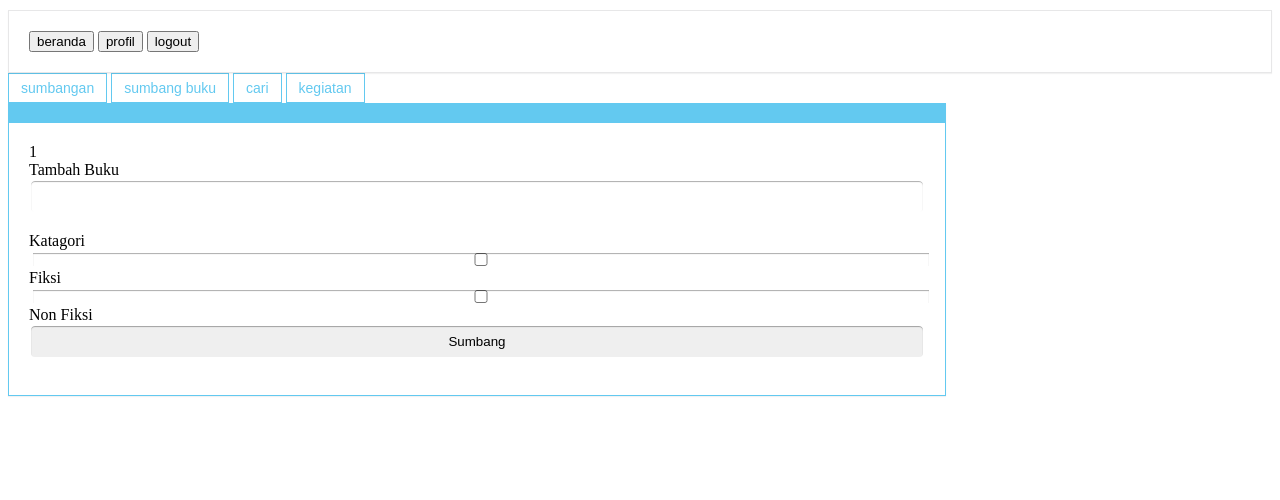
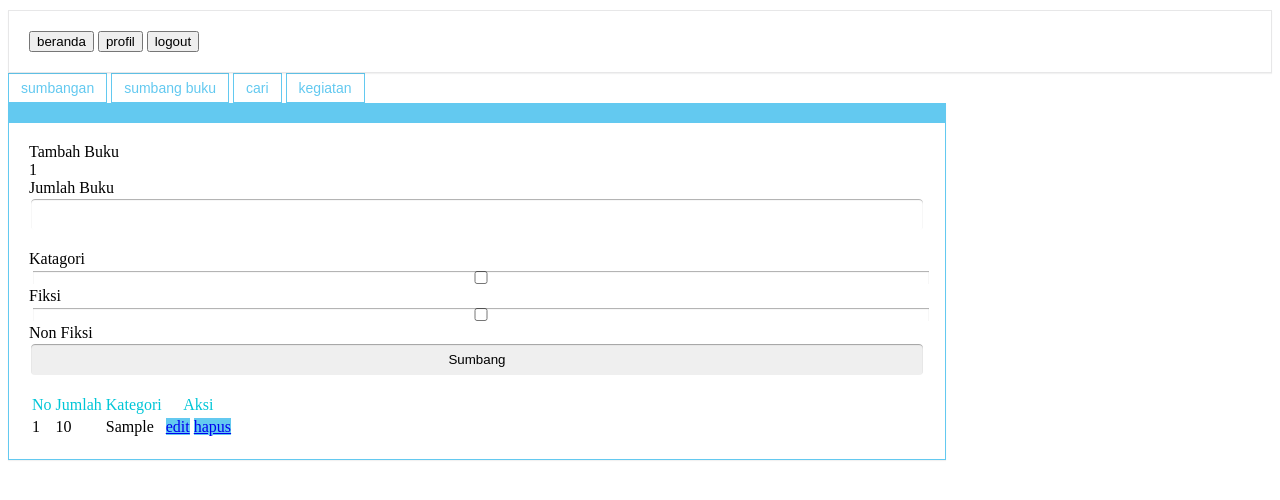
Before and after one commit to vedoalfarizi/bangku, a PHP site: page /umum/beranda_umum.php in a window 1280 px wide. Shown: the top 500 px of the page. Run offline with PHP 8.4, Linux system fonts and the light colour scheme; the visitor is signed in with stand-in values (Sample User, id 1); tables that the repository leaves empty or names only in its code hold one stand-in row (values such as "Sample post").

Commit message:
user donasi php completed

```diff
--- a/umum/beranda_umum.php
+++ b/umum/beranda_umum.php
@@ -1,5 +1,7 @@
 <?php
     session_start();
+    $_SESSION['pesan'];
+    include '../fungsi/koneksi.php';
 ?>
 <html>
 <head>
@@ -23,6 +25,8 @@
         <button id="b4" class="btn bt-flat" onclick="">kegiatan</button>
         <div class="kotak" id="a1" style="margin-top: 0%;">
 
+            <div>
+                <div>Tambah Buku</div>
                 <div class="alert">
                 <?php
                 if($_SESSION['pesan']!=""){
@@ -31,7 +35,7 @@
                 ?>
                 </div>
                 <form action="../fungsi/proses.php" method="post">
-                <label for="tambah">Tambah Buku</label>
+                    <label for="tambah">Jumlah Buku</label>
                     <input type="text" name="jbuku"><br>
                     <label for="kategori">Katagori</label>
                     <input type="checkbox" name="kat[]" value="fiksi">Fiksi
@@ -39,11 +43,37 @@
                     <input type="submit" value="Sumbang" name="sumbang">
                 </form>
             </div>
+            <div>
+<!--                tampilkan list donasi user yang belum di ambil-->
+                <?php
+                    $id = $_SESSION['id'];
+                    $donasi = $kon->query("SELECT id_donasi, jumlah, kategori FROM donasi WHERE user_id_pemilik=$id and status_buku=0");
+                    $no = 1;
+                ?>
+                <table>
+                    <th>No</th>
+                    <th>Jumlah</th>
+                    <th>Kategori</th>
+                    <th colspan="2">Aksi</th>
+
+                    <?php
+                        while($hasil = $donasi->fetch_assoc()){
+                            echo    "<tr>
+                                    <td>$no</td>
+                                    <td>".$hasil['jumlah']."</td>
+                                    <td>".$hasil['kategori']."</td>
+                                    <td><a href='edit_donasi.php?iddon=".$hasil['id_donasi']."'>edit</a></td>
+                                    <td><a href='hapus_donasi.php?iddon=".$hasil['id_donasi']."'>hapus</a></td>
+                            </tr>";
+                            $no++;
+                        }
+                    ?>
+                </table>
+            </div>
+        </div>
     </div>
 <div id="a2" class="kotak" style="margin-top: 0%;" >
 <?php
-    include_once '../fungsi/koneksi.php';
-
     $quer = "select donasi.tanggal, user.nama, donasi.jumlah from donasi, user WHERE donasi.user_id_penerima = user.id_user AND user.jenis_user = 1";
 
     $sel = $kon->query($quer);
```
Also changed, not shown: fungsi/proses.php (+7 -5 lines). Lines whose indentation alone changed are shown as unchanged.
